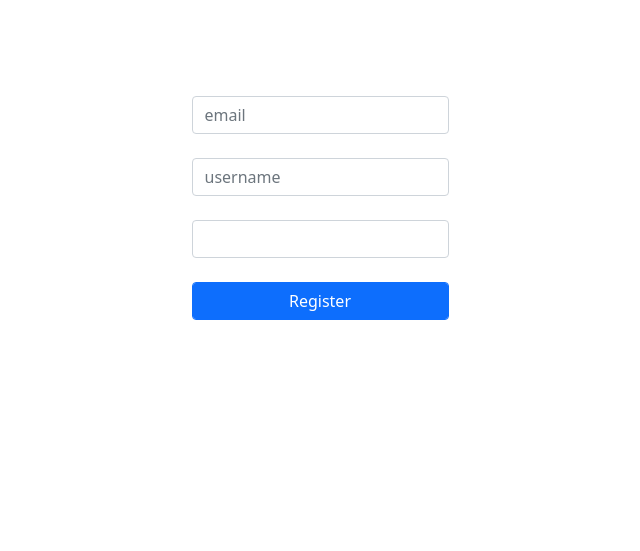
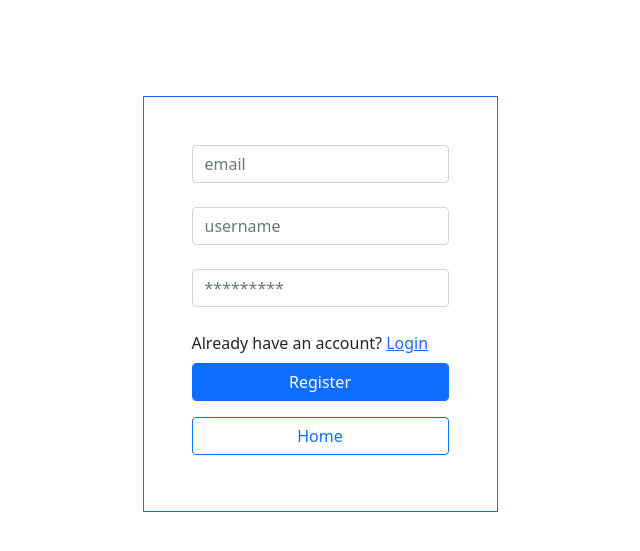
Before and after one commit to RahatGithub/Project_Firebooks, a Django app: page /accounts/register/ in a window 1280 px wide. Shown: the top 551 px of the page, without its empty margins (320-960 px from the left). Run offline with Django 3.2, Linux system fonts and the light colour scheme.

Commit message:
Login and Register updated

```diff
--- a/templates/register.html
+++ b/templates/register.html
@@ -9,19 +9,35 @@
 
     <title>Register</title>
 </head>
-<body>
+
+    <body>
 
     <div class="d-flex justify-content-center m-5 p-5">
-        <form action="" method="post">
+
+        <form action="" method="post" class="border border-primary p-5">
 
             {% csrf_token %}
 
-            <input type="email" class="form-control" name="email" placeholder="email"> <br>
+            <input type="text" class="form-control" name="email" placeholder="email"> <br>
             <input type="text" class="form-control" name="username" placeholder="username"> <br>
-            <input type="password" class="form-control" name="password"> <br>
-            <input type="submit" class="form-control btn btn-primary" value="Register">
+            <input type="password" class="form-control" name="password" placeholder="*********"> <br>
+            Already have an account? <a href="../login">Login</a>
+
+            <div class="row">
+                <div class="col">
+                    <input type="submit" class="form-control btn btn-primary my-2" value="Register">
+                </div>
+            </div>
+            <div class="row">
+                <div class="col">
+                    <a href="../../" class="form-control btn btn-outline-primary my-2">Home</a>
+                </div>
+            </div>
+
         </form>
+
     </div>
 
-</body>
+    </body>
+
 </html>
```
Also changed, not shown: templates/login.html (+14 -3 lines).
